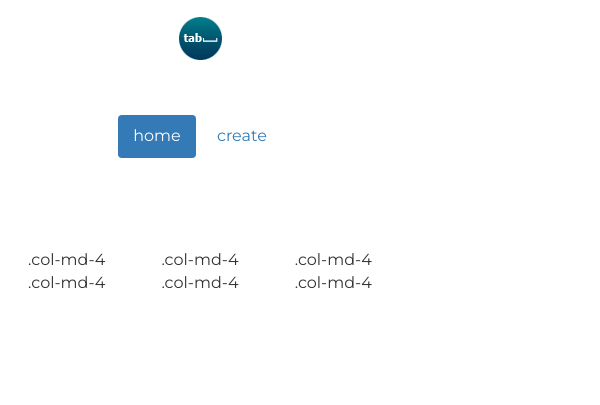
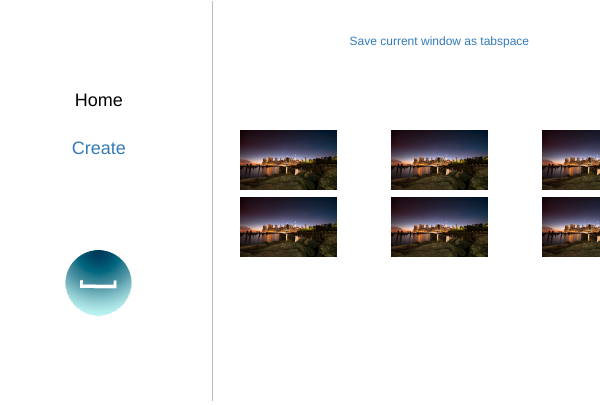
Before and after one commit to chrome-extension/tabspace-1, a browser extension: page popup.html in a window 400 px wide. Shown: the top 405 px of the page, 600 px wide, since content can reach past the window. Drawn offline with nearby package versions, Linux system fonts and the light colour scheme.

Commit message:
changed UI layout

```diff
--- a/popup.html
+++ b/popup.html
@@ -12,48 +12,63 @@
 	</head>
 
     <body>
-        <nav>
+        <nav class = "navbar navbar-default" role = "navigation">
             <div class="container">
-
-                <!-- TOP -->
-                <div class="top">
-                    <img src="logo-circle.png">
-                </div>
-
+                <div class="row">
                     <!-- NAVIGATION -->
                     <div class="navigation">
-                    <ul class="nav nav-pills">
+                        <ul class="nav nav-stacked col-xs-4" id="mytabs">
+                            <br><br><br>
                             <li class="active">
-                            <a href="#home" data-toggle="tab">home</a>
+                                <a href="#home" data-toggle="tab">Home</a>
                             </li>
                             <li>
-                            <a href="#create" data-toggle="tab">create</a>
+                                <a href="#create" data-toggle="tab">Create</a>
                             </li>
+                            <br><br><br>
+                            <center><img src="logo-circle-2.png"></center>
                         </ul>
                     </div>
 
                     <!-- TAB CONTENT -->
-                <div class = "tab-content">
+                    <div class="tab-content col-xs-8">
                         <div class="tab-pane fade in active" id="home">
                             <div class="row">
+                                <br>
+                                <a href= "#" id="links">Save current window as tabspace</a>
                                 <br><br><br><br>
-                            <div class="col-xs-4">.col-md-4</div>
-                            <div class="col-xs-4">.col-md-4</div>
-                            <div class="col-xs-4">.col-md-4</div>
-                            <div class="col-xs-4">.col-md-4</div>
-                            <div class="col-xs-4">.col-md-4</div>
-                            <div class="col-xs-4">.col-md-4</div>
+                                <div class="col-xs-4">
+                                    <input type="image" id="tab-images" src="1.jpg"/>
+                                </div>
+                                <div class="col-xs-4">
+                                    <input type="image" id="tab-images" src="1.jpg"/>
+                                </div>
+                                <div class="col-xs-4">
+                                    <input type="image" id="tab-images" src="1.jpg"/>
+                                </div>
+                                <div class="col-xs-4">
+                                    <input type="image" id="tab-images" src="1.jpg"/>
+                                </div>
+                                <div class="col-xs-4">
+                                    <input type="image" id="tab-images" src="1.jpg"/>
+                                </div>
+                                <div class="col-xs-4">
+                                    <input type="image" id="tab-images" src="1.jpg"/>
+                                </div>
                             </div>
                         </div>
 
                         <div class="tab-pane fade" id="create">
-                        <center><p><br><br>
-                            tabspace name <br><br>
+                            <center><p>
+                                <br>
+                                <p>Create your tabspace</p>
+                                <br>
+                                title <br><br>
                                 <input type="text" placeholder="School, Project X"> <br><br>
 
                                 add tabs <br><br>
                                 <input type="text" id="textbox-add" placeholder="www.google.com"></input>
-                            <br>
+                                <br><br>
                                 <ul id="list-add" class="list"></ul>
 
                                 block tabs <br><br>
@@ -61,9 +76,10 @@
                                 <br>
                                 <ul id="list-block" class="list"></ul>
                                 <br><br>
-                            <input type="submit" value="Submit">
+                                <button type="button" id="changetabbutton" class="btn btn-primary">Submit</button>
 
                             </center></p>
+                        </div>
                     </div>
                 </div>
             </div>
--- a/popup.js
+++ b/popup.js
@@ -28,8 +28,7 @@ window.onload = function(){
             nodeAdd.parentNode.removeChild(nodeAdd);
         }, false);
         nodeAdd.appendChild(removeAddTab);
-    }
-    )
+    })
 
     // BLOCK TABS
     // Enter key is pressed
@@ -59,6 +58,11 @@ window.onload = function(){
             nodeBlock.parentNode.removeChild(nodeBlock);
         }, false);
         nodeBlock.appendChild(removeBlockTab);
-    }
-    )
+    })
+
+    // Allow "Submit" button to return to home
+    $('#changetabbutton').click(function(event){
+        event.preventDefault();
+        $('#mytabs a[href="#home"]').tab('show');
+    })
 };
--- a/style.css
+++ b/style.css
@@ -1,32 +1,63 @@
 .container{
-    width: 400px;
-    height: 600px;
-    overflow: auto;
+    width: 650px;
+    height: 400px;
     text-align: center;
-    padding-top: 15px;
+    padding: 0px;
 }
 
-.top{
-    width: 100%;
-    height: 100px;
+#mytabs{
+    background-color:#FFFFFF;
+    height: 400px;
+    border-right: 1px solid #bbbbbb;
+    padding: 0px;
 }
 
-.nav-pills > li{
-    float: none;
-    display: inline-block;
-    text-align: center;
-    }
+#links{
+    font-size:12px;
+}
+/* navbar */
+.navbar-default {
+    background-color: #FFFFFF;
+    border-color: #FFFFFF;
+    margin-bottom: 0px;
+}
 
-.navigation ul{
-    position: static;
-    bottom: 500px;
+/* link */
+.navbar-default .nav-stacked > li > a {
+}
+
+/* Navigation button */
+.navbar-default .nav-stacked > li > a:hover,
+.navbar-default .nav-stacked > li > a:focus {
+    background-color: #FFFFFF;
+}
+
+/* Navigation button */
+.navbar-default .nav-stacked > .active > a,
+.navbar-default .nav-stacked > .active > a:hover,
+.navbar-default .nav-stacked > .active > a:focus {
+    color: #000000;
+    background-color: #FFFFFF;
+}
+
+#home{
+    bottom: 0px;
     width: 100%;
+    height: 400px;
+    overflow:auto;
+    padding: 0px;
+}
+
+#create{
+    bottom: 0px;
+    width: 100%;
+    height: 400px;
+    overflow:auto;
+    padding: 0px;
 }
 
 .tab-content p, ul{
     list-style-type: none;
-    bottom: 0px;
-    width: 100%;
 }
 
 input[type=text] {
@@ -36,7 +67,13 @@ input[type=text] {
     outline: none;
     text-align: center;
     padding: 2px 50px;
+    color: #000000;
+    font-size: 18px;
 }
+
+/* Make placeholder disappear on focus */
+input:focus::-webkit-input-placeholder { color:transparent; }
+input:focus:-moz-placeholder { color:transparent; }
 
 .btn-circle{
     width: 24px;
@@ -46,21 +83,27 @@ input[type=text] {
     float: right;
 }
 
+.list{
+    padding: 0px;
+}
+
 .list li{
     text-align: left;
     padding: 5px 0px 0px 0px;
     width: 75%;
 }
 
-ul li:hover {
+#tab-images{
+    width: 80%;
+    height: 60px;
 }
 
 body {
-    font-family: 'Montserrat', sans-serif;
-    width: 400px;
-    height: 600px;
-    font-size: 16px;
-    }
+    font-family: "Helvetica Neue", Helvetica, Arial, sans-serif;
+    font-size: 18px;
+}
 
-p   {
-    }
+p {
+    font-size: 20px;
+    color: #bbbbbb;
+}
```
Also changed, not shown: 1.jpg (added), logo-circle-2.png (added), 2 other files. Lines whose indentation alone changed are shown as unchanged.
